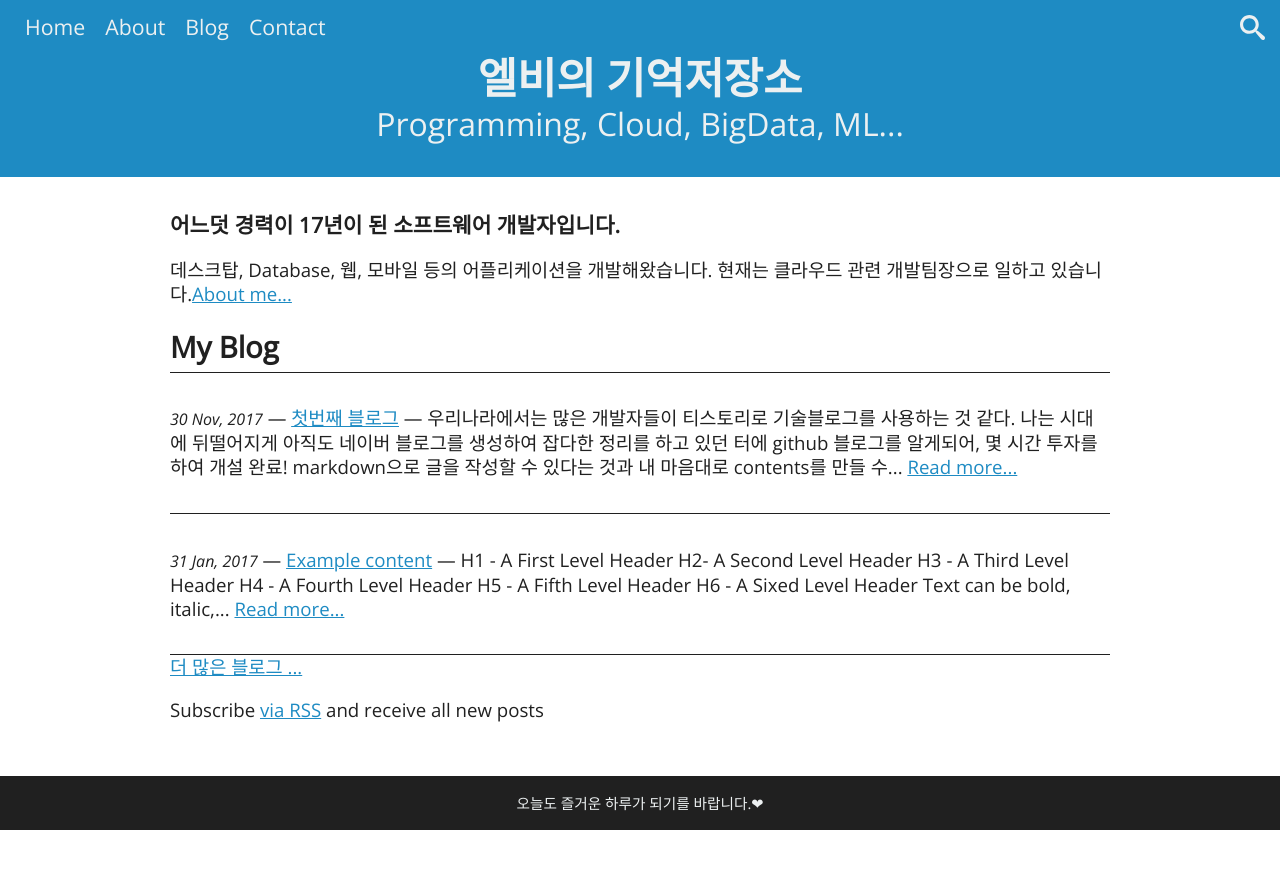
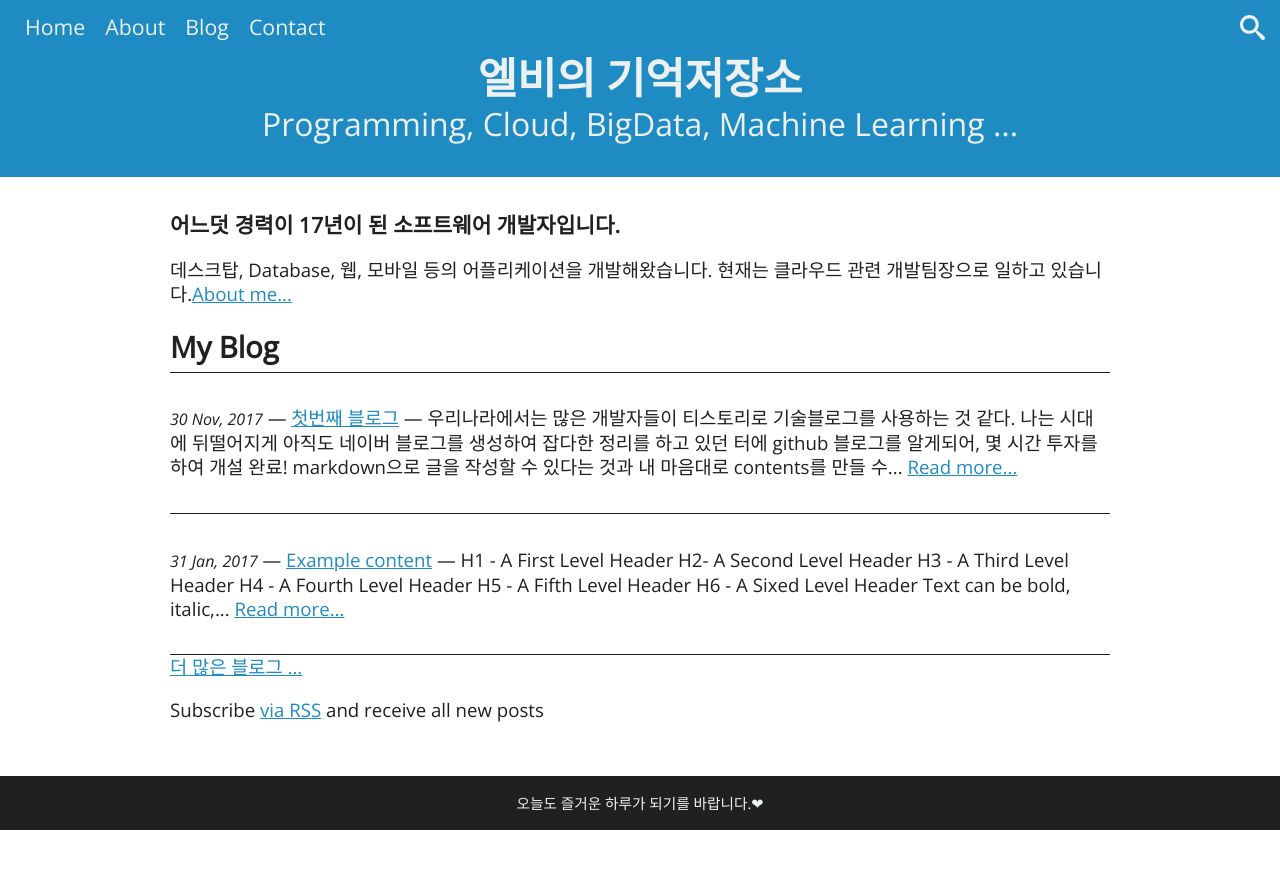
Before and after one commit to mateussmedeiros/blade-theme, a Jekyll site: the page built from index.html, in a window 1280 px wide. Shown: the top 869 px of the page. Built offline with Jekyll 4.4.1, drawn with Linux system fonts in a browser that asks for light colours.

Commit message:
Update header.html

```diff
--- a/_includes/header.html
+++ b/_includes/header.html
@@ -17,7 +17,7 @@
 
   <hgroup class="title">
     <h1> <a href="/"> 엘비의 기억저장소</a> </h1>
-    <h2> <a href="/"> Programming, Cloud, BigData, ML... </a> </h2>
+    <h2> <a href="/"> Programming, Cloud, BigData, Machine Learning ... </a> </h2>
   </hgroup>
 
 </header>
```
